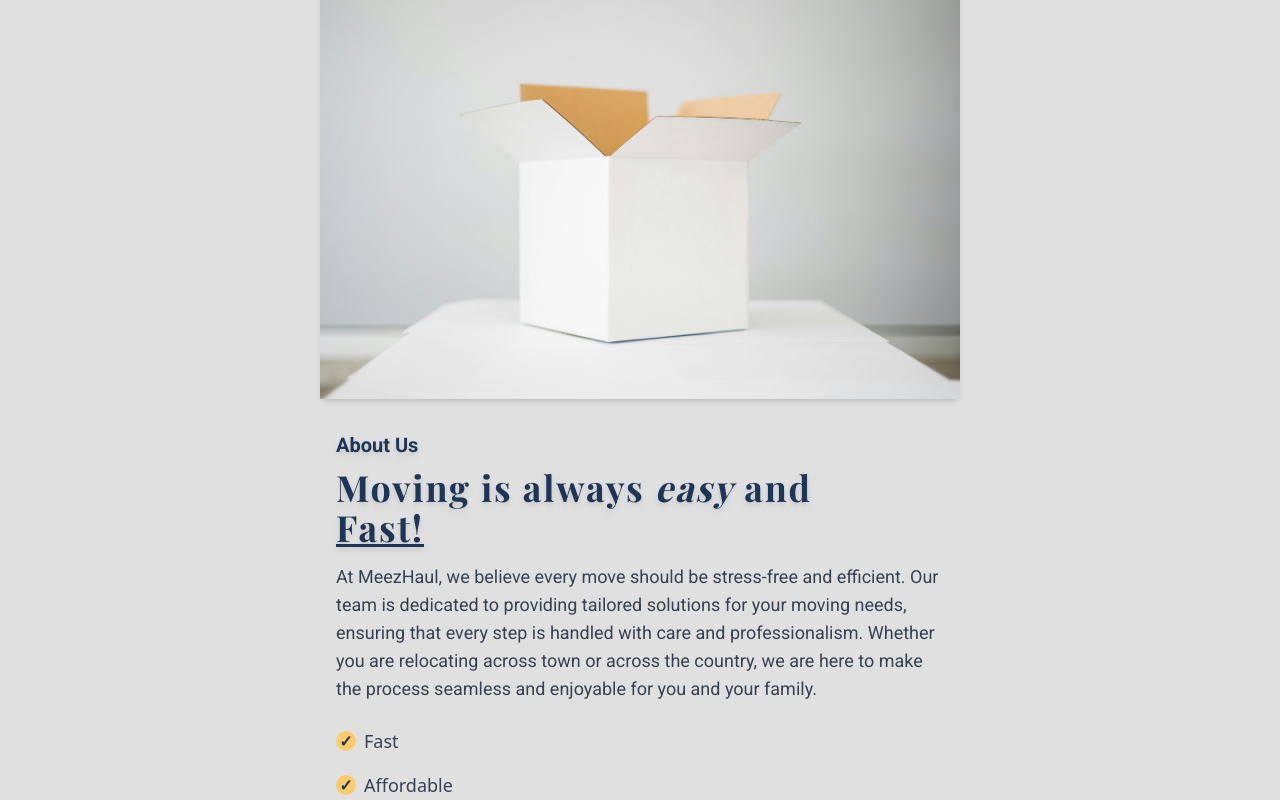
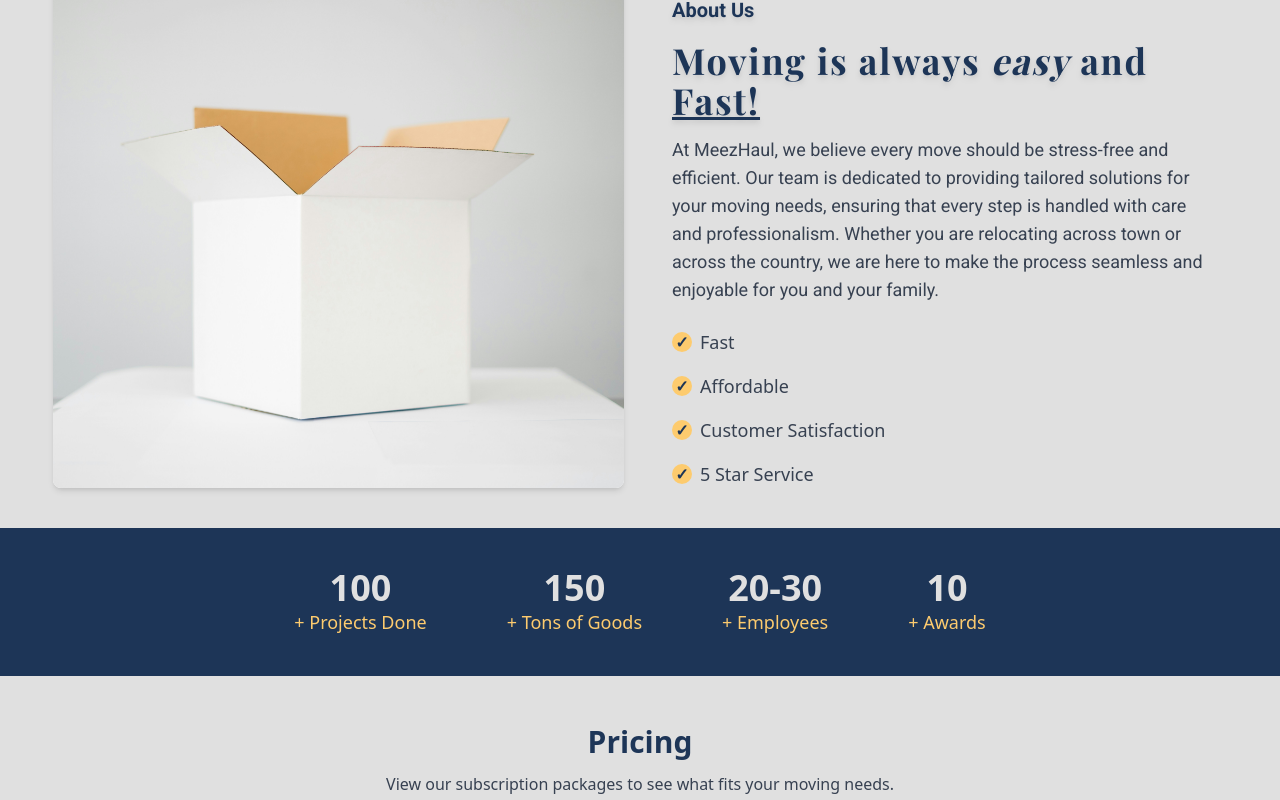
Before and after one commit to rashad3412/moveTemplateReact, a React (Vite) app: page / in a window 1280 px wide. Shown: the part 900-1700 px from the top of the page. Built offline with nearby package versions, Linux system fonts and the light colour scheme.

Commit message:
added more feats

```diff
--- /dev/null
+++ b/src/components/InfoBanner.jsx
@@ -0,0 +1,30 @@
+const InfoBanner = () => {
+  return (
+    <section className="flex justify-center bg-royalBlue py-10">
+      <ul className="flex flex-wrap justify-center gap-10 md:gap-20 w-11/12 max-w-4xl h-auto ">
+        <div className="text-center">
+          <li className="text-4xl font-bold text-lightGray">100</li>
+          <li className="text-lg text-deepYellow font-medium">
+            + Projects Done
+          </li>
+        </div>
+        <div className="text-center">
+          <li className="text-4xl font-bold text-lightGray">150</li>
+          <li className="text-lg text-deepYellow font-medium">
+            + Tons of Goods
+          </li>
+        </div>
+        <div className="text-center">
+          <li className="text-4xl font-bold text-lightGray">20-30</li>
+          <li className="text-lg text-deepYellow font-medium">+ Employees</li>
+        </div>
+        <div className="text-center">
+          <li className="text-4xl font-bold text-lightGray">10</li>
+          <li className="text-lg text-deepYellow font-medium">+ Awards</li>
+        </div>
+      </ul>
+    </section>
+  );
+};
+
+export default InfoBanner;
--- a/src/components/PriceComponent.jsx
+++ b/src/components/PriceComponent.jsx
@@ -53,7 +53,7 @@
           </div>
           <div className="md:relative md:left-1/2">
             <div className="mt-10 max-w-lg bg-white w-11/12 shadow-lg rounded-lg mx-auto p-6 text-center">
-              <h4 className="text-xl font-semibold text-royalBlue"></h4>
+              <h4 className="text-xl font-semibold text-royalBlue">Premium</h4>
               <p className="text-gray-600">Subscription</p>
 
               {/* Price Section */}
--- a/src/pages/AboutPage.jsx
+++ b/src/pages/AboutPage.jsx
@@ -2,6 +2,7 @@
 import whiteBox from "/assets/HomeComPics/boxPicThree.jpg";
 import { Link, useLocation } from "react-router-dom";
 import PriceComponent from "../components/PriceComponent";
+import InfoBanner from "../components/InfoBanner";
 
 function AboutPage() {
   const location = useLocation();
@@ -39,36 +40,35 @@
           </div>
         )}
 
-        <article className="w-[415px] mx-auto mt-16 pb-10 md:w-6/12  ">
-          {/* Image Section */}
+        <article className="w-[415px] mx-auto mt-16 pb-10 md:w-9/12 lg:w-11/12 lg:grid lg:grid-cols-2 lg:gap-8 ">
+          {/* Image Section - Left on Large Screens */}
           <div className="bg-white shadow-md rounded-lg">
             <img
               src={whiteBox}
               alt="whiteBox"
-              className="w-full rounded-t-lg"
+              className="w-full h-full object-cover rounded-lg"
             />
           </div>
-          <div className="px-4 w-11/12">
-            <div className=" relative top-2 text-xl font-extrabold font-Roboto pt-6 text-royalBlue drop-shadow-md ">
+
+          {/* Text Content - Right on Large Screens */}
+          <div className="px-4 w-full flex flex-col justify-center">
+            <div className="text-xl font-extrabold font-Roboto pt-6 text-royalBlue drop-shadow-md">
               About Us
             </div>
             <div className="text-4xl font-bold font-Playfair pt-4 text-royalBlue drop-shadow-md tracking-wider">
               Moving is always <span className="italic">easy</span> and{" "}
               <span className="underline decoration-royalBlue">Fast!</span>
             </div>
-          </div>
+            <p className="mt-4 text-gray-700 font-Roboto font-extralight text-lg">
+              At MeezHaul, we believe every move should be stress-free and
+              efficient. Our team is dedicated to providing tailored solutions
+              for your moving needs, ensuring that every step is handled with
+              care and professionalism. Whether you are relocating across town
+              or across the country, we are here to make the process seamless
+              and enjoyable for you and your family.
+            </p>
 
-          {/* Text Section */}
-
-          <p className="px-4 mt-4 text-gray-700 font-Roboto font-extralight text-lg">
-            At MeezHaul, we believe every move should be stress-free and
-            efficient. Our team is dedicated to providing tailored solutions for
-            your moving needs, ensuring that every step is handled with care and
-            professionalism. Whether you are relocating across town or across
-            the country, we are here to make the process seamless and enjoyable
-            for you and your family.
-          </p>
-          <ul className="px-4 mt-6 space-y-4 text-gray-700">
+            <ul className="mt-6 space-y-4 text-gray-700">
               <li className="flex items-center space-x-2">
                 <span className="w-5 h-5 bg-deepYellow text-royalBlue font-bold rounded-full flex items-center justify-center">
                   ✓
@@ -85,7 +85,9 @@
                 <span className="w-5 h-5 bg-deepYellow text-royalBlue font-bold rounded-full flex items-center justify-center">
                   ✓
                 </span>
-              <span className="text-lg font-medium">Customer Satisfaction</span>
+                <span className="text-lg font-medium">
+                  Customer Satisfaction
+                </span>
               </li>
               <li className="flex items-center space-x-2">
                 <span className="w-5 h-5 bg-deepYellow text-royalBlue font-bold rounded-full flex items-center justify-center">
@@ -94,7 +96,9 @@
                 <span className="text-lg font-medium">5 Star Service</span>
               </li>
             </ul>
+          </div>
         </article>
+        <InfoBanner />
         <PriceComponent />
       </section>
     </>
```
Lines whose indentation alone changed are shown as unchanged.
